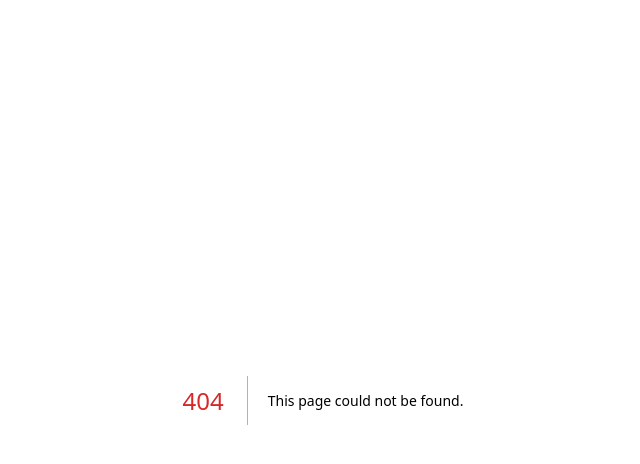
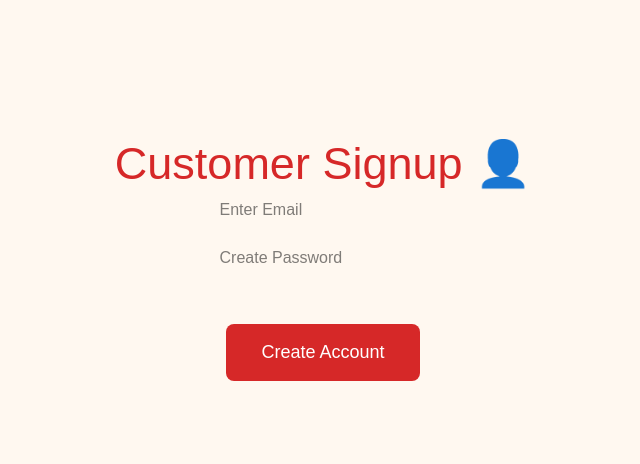
Before and after one commit to roshni4dev/foodie-house-copy, a Next.js app: page /signup in a window 1280 px wide. Before the commit this address had no page. Shown: the top 464 px of the page, without its empty margins (317-957 px from the left). Built offline with nearby package versions, Linux system fonts and the light colour scheme.

Commit message:
Implement customer signup page with local storage

```diff
--- /dev/null
+++ b/app/signup/page.tsx
@@ -0,0 +1,52 @@
+"use client";
+
+import { useState } from "react";
+import { useRouter } from "next/navigation";
+
+export default function Signup() {
+  const [email, setEmail] = useState("");
+  const [password, setPassword] = useState("");
+  const router = useRouter();
+
+  const signup = () => {
+    if (!email || !password) {
+      alert("Please enter email and password!");
+      return;
+    }
+
+    localStorage.setItem(
+      "customer",
+      JSON.stringify({ email, password })
+    );
+
+    alert("Signup Successful! ❤️");
+    router.push("/login");
+  };
+
+  return (
+    <div style={{ padding: "30px", textAlign: "center" }}>
+      <h1>Customer Signup 👤</h1>
+
+      <input
+        placeholder="Enter Email"
+        value={email}
+        onChange={(e) => setEmail(e.target.value)}
+      />
+
+      <br /><br />
+
+      <input
+        type="password"
+        placeholder="Create Password"
+        value={password}
+        onChange={(e) => setPassword(e.target.value)}
+      />
+
+      <br /><br />
+
+      <button onClick={signup}>
+        Create Account
+      </button>
+    </div>
+  );
+}
```
